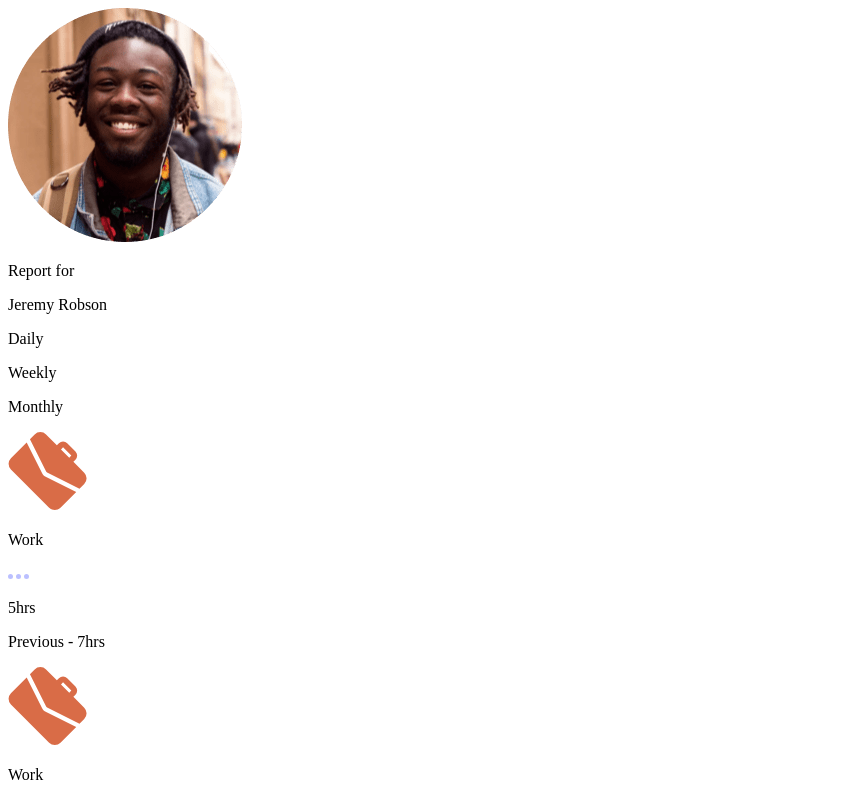
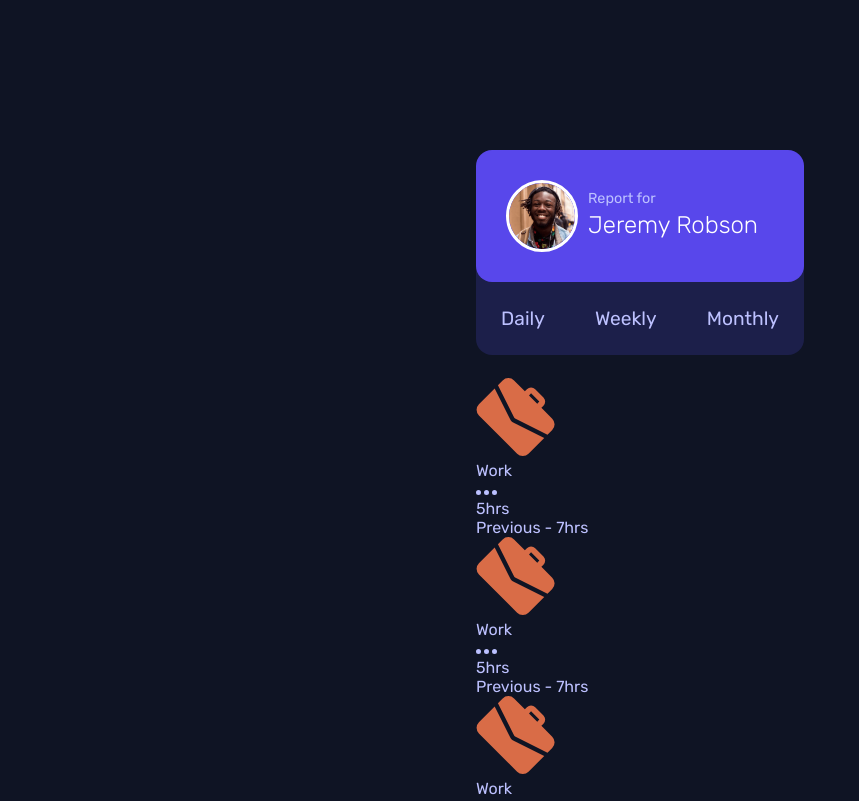
Before and after one commit to eruedasanchez/time-tracking-dashboard, a website: page index.html in a window 1280 px wide. Shown: the top 801 px of the page, without its empty margins (0-859 px from the left). Drawn offline with Linux system fonts and the light colour scheme.

Commit message:
Apply styles to user section

```diff
--- a/index.html
+++ b/index.html
@@ -22,7 +22,6 @@
                     <p id="weekly" class="main-card__frequency">Weekly</p>
                     <p id="monthly" class="main-card__frequency">Monthly</p>
                 </div>
-
             </div>
         </section>
         <section class="activity-section">
@@ -120,6 +119,9 @@
             <!-- Fin tarjetas a insertar en js -->
         </section>
     </main>
+    <footer class="atribution">
+        Coded by <a href="#">e-ruedasanchez</a>
+    </footer>
     <script src="./js/main.js"></script>
 </body>
 </html>
--- /dev/null
+++ b/scss/base/_reset.scss
@@ -0,0 +1,5 @@
+*{
+    margin: 0;
+    padding: 0;
+    box-sizing: border-box;
+}
--- a/scss/base/_typo.scss
+++ b/scss/base/_typo.scss
@@ -0,0 +1,7 @@
+@import url('https://fonts.googleapis.com/css2?family=Rubik:wght@300;400;500&display=swap');
+
+body{
+    background-color: $very-dark-blue;
+    font-family: 'Rubik', sans-serif;
+    color: $pale-blue;
+}
--- /dev/null
+++ b/scss/layout/_activity-section.scss
@@ -0,0 +1,3 @@
+.activity-section{
+    margin-top: 96px;
+}
--- /dev/null
+++ b/scss/layout/_user-section.scss
@@ -0,0 +1,43 @@
+.main-container{
+    width: 328px;
+    margin: 150px auto;
+    position: relative;
+}
+
+.main-card{
+    &__user{
+        background-color: $blue;
+        display: flex;
+        border-radius: 16px;
+        padding: 30px;
+
+    }
+    &__image{
+        width: 72px;
+        margin-right: 10px;
+        border: 3px solid $white;
+        border-radius: 50%;
+    }
+    &__title{
+        font-size: 0.9em;
+        margin: 10px 0 4px;
+    }
+    &__name{
+        font-size: 1.5em;
+        font-weight: 300;
+        color: $white;
+    }
+    &__dates{
+        background-color: $dark-blue;
+        border-radius: 16px;
+        display: flex;
+        justify-content: space-around;
+        height: 100px;
+        padding-top: 52px;
+        font-size: 1.2em;
+        position: absolute;
+        width: 100%;
+        top: 105px;
+        z-index: -1;
+    }
+}
--- a/scss/style.scss
+++ b/scss/style.scss
@@ -2,3 +2,6 @@
 @import "./utilities/mixins";
 @import "./base/reset";
 @import "./base/typo";
+@import "./layout/user-section";
+@import "./layout/activity-section";
+@import "./layout/footer";
--- a/scss/utilities/_variables.scss
+++ b/scss/utilities/_variables.scss
@@ -7,11 +7,12 @@ $soft-blue: hsl(195, 74%, 62%);                // (play)
 $light-red: hsl(348, 100%, 68%);               // (study)
 $lime-green: hsl(145, 58%, 55%);               // (exercise)
 $violet: hsl(264, 64%, 52%);                   // (social)
-$Soft-orange: hsl(43, 84%, 65%);               // (self care)
+$soft-orange: hsl(43, 84%, 65%);               // (self care)
 
 $very-dark-blue: hsl(226, 43%, 10%);
 $dark-blue: hsl(235, 46%, 20%);
 $desaturated-blue: hsl(235, 45%, 61%);
-$Pale-blue: hsl(236, 100%, 87%);
+$pale-blue: hsl(236, 100%, 87%);
+$white: white;
 
 $font-size: 18px;
```
Also changed, not shown: css/style.css, scss/layout/_footer.scss (added).
